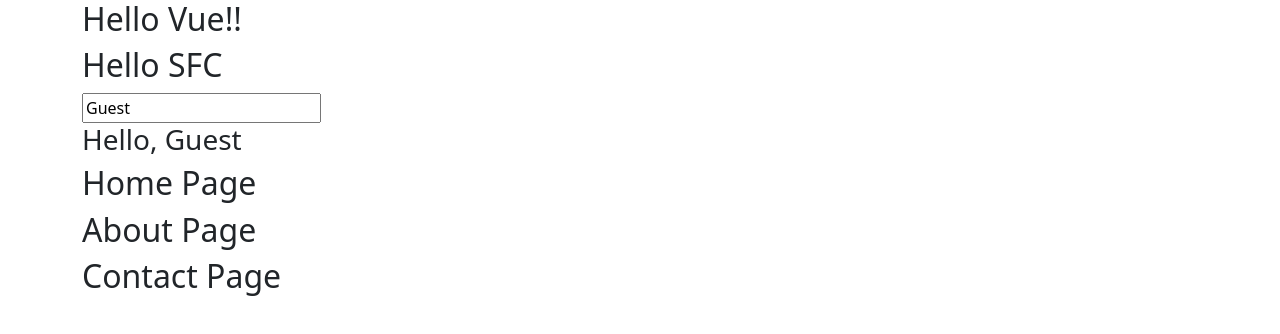
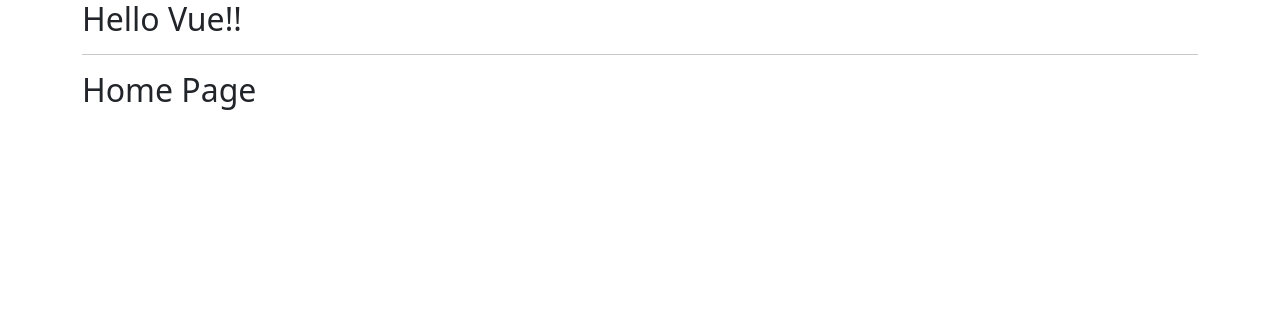
Before and after one commit to HsiaoHungWang/vue-eeit, a Vue app: page / in a window 1280 px wide. Shown: the top 334 px of the page. Built offline with nearby package versions, Linux system fonts and the light colour scheme.

Commit message:
vue-router

```diff
--- a/package.json
+++ b/package.json
@@ -8,7 +8,8 @@
     "preview": "vite preview"
   },
   "dependencies": {
-    "vue": "^3.3.4"
+    "vue": "^3.3.4",
+    "vue-router": "^4.2.4"
   },
   "devDependencies": {
     "@vitejs/plugin-vue": "^4.2.3",
--- a/src/App.vue
+++ b/src/App.vue
@@ -9,10 +9,8 @@ import Contact from './views/Contact.vue';
 <template>
 <div class="container">
   <h2>Hello Vue!!</h2>
-  <HelloVue></HelloVue>
-  <Home></Home>
-  <About></About>
-  <Contact></Contact>
+  <hr />
+  <router-view></router-view>
 </div>
 
 </template>
--- a/src/main.js
+++ b/src/main.js
@@ -1,4 +1,5 @@
 import { createApp } from 'vue'
 import App from './App.vue'
+import router from './router'
 
-createApp(App).mount('#app')
+createApp(App).use(router).mount('#app')
--- /dev/null
+++ b/src/router.js
@@ -0,0 +1,28 @@
+import { createWebHistory, createRouter} from 'vue-router'
+import Home from './views/Home.vue'
+import About from './views/About.vue'
+import Contact from './views/Contact.vue'
+const routers = [
+    {
+        //http://localhost/ => Home　Component
+        path:"/",
+        component:Home
+    },
+    {
+        //http://localhost/about => About Component
+        path:"/about",
+        component:About
+    },
+    {
+         //http://localhost/contact => Contact Component
+         path:"/contact",
+         component:Contact
+    }
+]
+
+const router = createRouter({
+    history:createWebHistory(),
+    routes:routers
+})
+
+export default router
```
Also changed, not shown: 1 other file (tests, documents, lock files or other folders).
